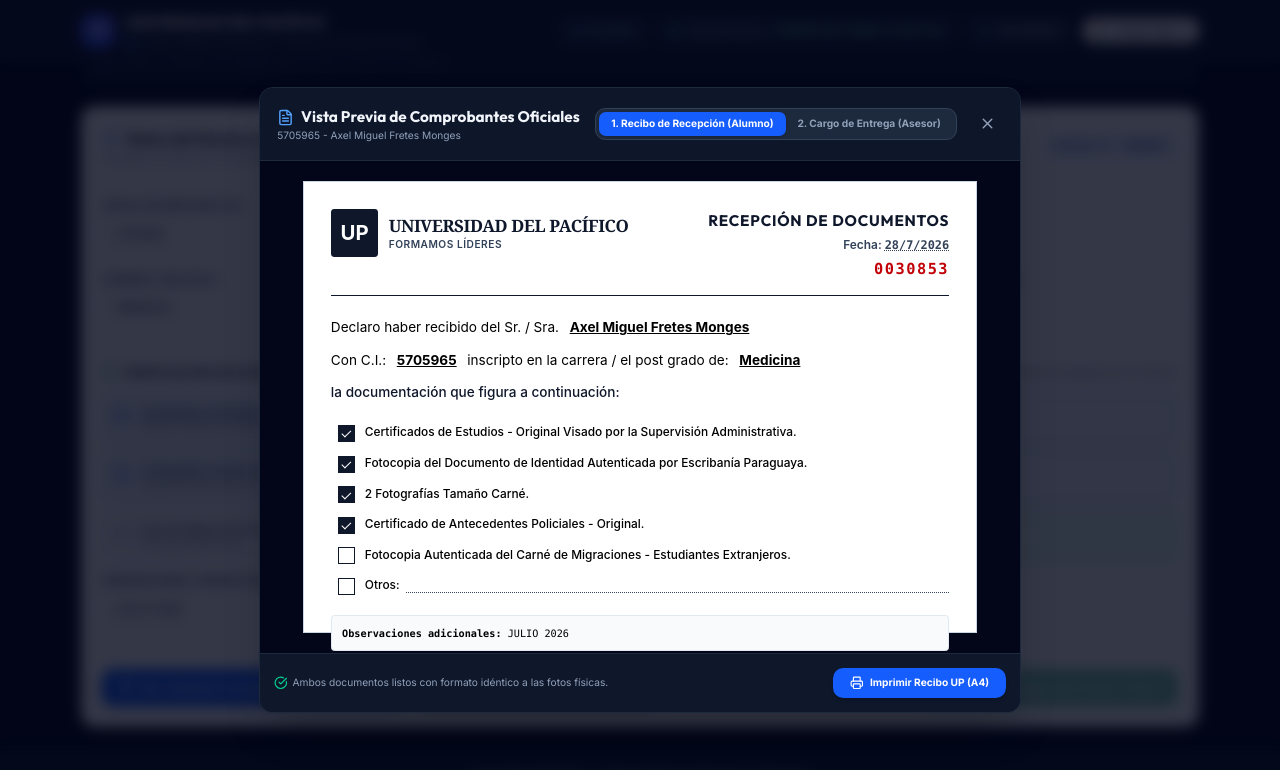
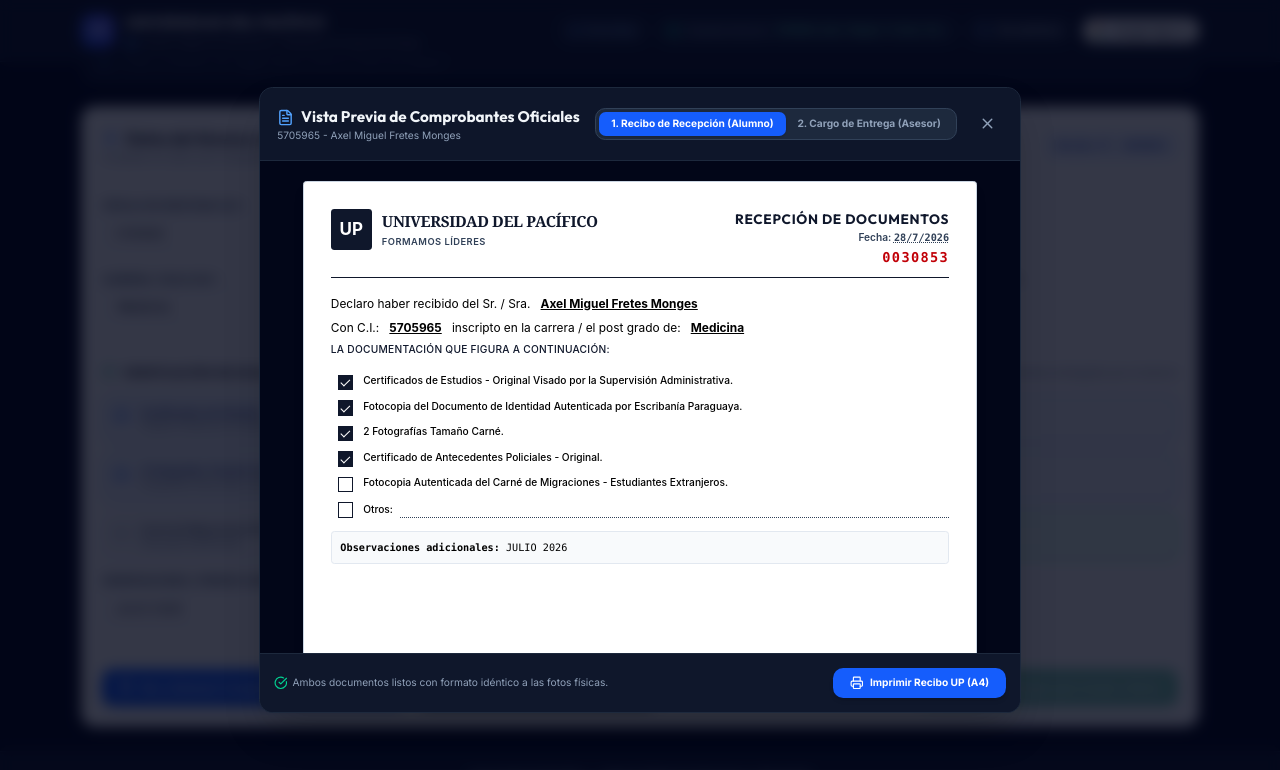
Before and after one commit to XxxRaiconxxX/recepcion-admisiones-up, a React (Vite) app: page / in a window 1280 px wide. Both pictures are taken after a click on the button "Ver y Generar Comprobantes (Vista Previa)". Shown: the part 281-1051 px from the top of the page. Built offline with nearby package versions, Linux system fonts and the light colour scheme; no server answers.

Commit message:
Fix A4 sheet container overflow in Recibo preview and add Odontologia documents to Cargo table

```diff
--- a/src/components/CargoPrintTemplate.tsx
+++ b/src/components/CargoPrintTemplate.tsx
@@ -7,6 +7,7 @@
 
 export const CargoPrintTemplate: React.FC<CargoPrintTemplateProps> = ({ student }) => {
   const nombreCompleto = `${student.nombres.trim().toUpperCase()} ${student.apellidos.trim().toUpperCase()}`;
+  const isOdontologia = student.carrera === 'Odontología';
 
   // Construcción de la lista en cadena de texto para la columna Documentos (Idéntico a Imagen 2)
   const docsList: string[] = [`CONTRATO ${student.carrera.toUpperCase()}`];
@@ -15,10 +16,17 @@
   if (student.antecedentesPoliciales) docsList.push('ANTECEDENTES POLICIALES');
   if (student.fotocopiaCedula) docsList.push('CEDULA FOTOCOPIA AUTENTICADA');
   if (student.carnetMigraciones) docsList.push('CARNÉ MIGRACIONES');
+
+  // Documentos adicionales específicos para Odontología
+  if (isOdontologia) {
+    if (student.tarjetaVacunacion) docsList.push('TARJETA DE VACUNACIÓN (COPIA)');
+    if (student.pruebaVistaOido) docsList.push('PRUEBA DE VISTA Y OÍDO');
+  }
+
   if (student.otros && student.descripcionOtros) docsList.push(student.descripcionOtros.toUpperCase());
 
   return (
-    <div id="print-cargo-content" className="w-full max-w-[210mm] min-h-[270mm] mx-auto bg-white p-8 text-black font-sans text-[11pt] leading-relaxed border border-slate-300 shadow-sm flex flex-col print:border-none print:shadow-none print:p-0">
+    <div id="print-cargo-content" className="w-full max-w-[210mm] min-h-[297mm] mx-auto bg-white p-8 text-black font-sans text-[11pt] leading-relaxed border border-slate-300 shadow-lg rounded-sm flex flex-col print:border-none print:shadow-none print:p-0 print:min-h-0">
 
       {/* Encabezado N° Promoción */}
       <div className="text-right font-semibold text-slate-800 text-sm mb-4">
--- a/src/components/ReciboPrintTemplate.tsx
+++ b/src/components/ReciboPrintTemplate.tsx
@@ -10,39 +10,40 @@
   const isOdontologia = student.carrera === 'Odontología';
 
   return (
-    <div id="print-receipt-content" className="w-full max-w-[210mm] mx-auto bg-white p-8 text-black font-sans text-[12pt] leading-relaxed border border-slate-300 shadow-sm print:border-none print:shadow-none print:p-0">
+    <div id="print-receipt-content" className="w-full max-w-[210mm] min-h-[297mm] mx-auto bg-white p-8 text-black font-sans text-[11pt] leading-relaxed border border-slate-300 shadow-lg rounded-sm flex flex-col justify-between print:border-none print:shadow-none print:p-0 print:min-h-0">
 
+      <div>
         {/* Encabezado con Logo y Título Fieles a Imagen 1 */}
-      <div className="flex justify-between items-start gap-6 border-b-2 border-slate-900 pb-4 mb-6">
+        <div className="flex justify-between items-start gap-6 border-b-2 border-slate-900 pb-3 mb-5">
           <div className="flex min-w-0 items-center space-x-3">
-          <div className="w-14 h-14 shrink-0 bg-slate-900 text-white font-bold flex items-center justify-center text-2xl rounded">
+            <div className="w-12 h-12 shrink-0 bg-slate-900 text-white font-bold flex items-center justify-center text-xl rounded">
               UP
             </div>
             <div>
-            <h1 className="text-xl font-bold tracking-tight text-slate-900 font-serif uppercase">
+              <h1 className="text-lg font-bold tracking-tight text-slate-900 font-serif uppercase">
                 Universidad del Pacífico
               </h1>
-            <p className="text-xs font-semibold text-slate-700 tracking-wider">
+              <p className="text-[11px] font-semibold text-slate-700 tracking-wider">
                 FORMAMOS LÍDERES
               </p>
             </div>
           </div>
 
           <div className="shrink-0 text-right">
-          <h2 className="text-lg font-bold uppercase tracking-wider text-slate-900">
+            <h2 className="text-base font-bold uppercase tracking-wider text-slate-900">
               RECEPCIÓN DE DOCUMENTOS
             </h2>
-          <div className="text-sm font-semibold text-slate-700 mt-1">
+            <div className="text-xs font-semibold text-slate-700 mt-0.5">
               Fecha: <span className="font-mono underline decoration-dotted">{student.fecha || new Date().toLocaleDateString('es-PY')}</span>
             </div>
-          <div className="text-lg font-mono font-bold text-red-700 tracking-widest mt-1">
+            <div className="text-base font-mono font-bold text-red-700 tracking-widest mt-0.5">
               {student.numeroRecibo || '0030853'}
             </div>
           </div>
         </div>
 
         {/* Declaración del Recibo */}
-      <div className="mb-6 space-y-3">
+        <div className="mb-5 space-y-2 text-sm">
           <p className="text-justify">
             Declaro haber recibido del Sr. / Sra.{' '}
             <span className="font-bold underline px-2">{nombreCompleto || '________________________________________________'}</span>
@@ -51,55 +52,55 @@
             Con C.I.: <span className="font-bold underline px-2">{student.ci || '____________________'}</span> inscripto en la carrera / el post grado de:{' '}
             <span className="font-bold underline px-2">{student.carrera || '__________________________________'}</span>
           </p>
-        <p className="font-medium text-slate-900 mt-2">
+          <p className="font-medium text-slate-900 mt-1 text-xs uppercase tracking-wide">
             la documentación que figura a continuación:
           </p>
         </div>
 
         {/* Lista de Documentos con Casillas de Verificación (Checkboxes) - Exacto a Imagen 1 */}
-      <div className="space-y-3.5 my-6 pl-2">
+        <div className="space-y-2.5 my-4 pl-2">
 
           <div className="flex items-start space-x-3">
-          <div className={`w-5 h-5 shrink-0 mt-0.5 border-2 border-slate-900 flex items-center justify-center font-bold text-[12px] leading-none ${student.certificadoEstudios ? 'bg-slate-900 text-white' : 'bg-white'}`}>
+            <div className={`w-4.5 h-4.5 shrink-0 mt-0.5 border-2 border-slate-900 flex items-center justify-center font-bold text-[11px] leading-none ${student.certificadoEstudios ? 'bg-slate-900 text-white' : 'bg-white'}`}>
               {student.certificadoEstudios && <span className="pdf-checkbox-check" />}
             </div>
-          <span className="text-sm font-medium">
+            <span className="text-xs font-medium leading-snug">
               Certificados de Estudios - Original Visado por la Supervisión Administrativa.
             </span>
           </div>
 
           <div className="flex items-start space-x-3">
-          <div className={`w-5 h-5 shrink-0 mt-0.5 border-2 border-slate-900 flex items-center justify-center font-bold text-[12px] leading-none ${student.fotocopiaCedula ? 'bg-slate-900 text-white' : 'bg-white'}`}>
+            <div className={`w-4.5 h-4.5 shrink-0 mt-0.5 border-2 border-slate-900 flex items-center justify-center font-bold text-[11px] leading-none ${student.fotocopiaCedula ? 'bg-slate-900 text-white' : 'bg-white'}`}>
               {student.fotocopiaCedula && <span className="pdf-checkbox-check" />}
             </div>
-          <span className="text-sm font-medium">
+            <span className="text-xs font-medium leading-snug">
               Fotocopia del Documento de Identidad Autenticada por Escribanía Paraguaya.
             </span>
           </div>
 
           <div className="flex items-start space-x-3">
-          <div className={`w-5 h-5 shrink-0 mt-0.5 border-2 border-slate-900 flex items-center justify-center font-bold text-[12px] leading-none ${student.fotosCarnet ? 'bg-slate-900 text-white' : 'bg-white'}`}>
+            <div className={`w-4.5 h-4.5 shrink-0 mt-0.5 border-2 border-slate-900 flex items-center justify-center font-bold text-[11px] leading-none ${student.fotosCarnet ? 'bg-slate-900 text-white' : 'bg-white'}`}>
               {student.fotosCarnet && <span className="pdf-checkbox-check" />}
             </div>
-          <span className="text-sm font-medium">
+            <span className="text-xs font-medium leading-snug">
               2 Fotografías Tamaño Carné.
             </span>
           </div>
 
           <div className="flex items-start space-x-3">
-          <div className={`w-5 h-5 shrink-0 mt-0.5 border-2 border-slate-900 flex items-center justify-center font-bold text-[12px] leading-none ${student.antecedentesPoliciales ? 'bg-slate-900 text-white' : 'bg-white'}`}>
+            <div className={`w-4.5 h-4.5 shrink-0 mt-0.5 border-2 border-slate-900 flex items-center justify-center font-bold text-[11px] leading-none ${student.antecedentesPoliciales ? 'bg-slate-900 text-white' : 'bg-white'}`}>
               {student.antecedentesPoliciales && <span className="pdf-checkbox-check" />}
             </div>
-          <span className="text-sm font-medium">
+            <span className="text-xs font-medium leading-snug">
               Certificado de Antecedentes Policiales - Original.
             </span>
           </div>
 
           <div className="flex items-start space-x-3">
-          <div className={`w-5 h-5 shrink-0 mt-0.5 border-2 border-slate-900 flex items-center justify-center font-bold text-[12px] leading-none ${student.carnetMigraciones ? 'bg-slate-900 text-white' : 'bg-white'}`}>
+            <div className={`w-4.5 h-4.5 shrink-0 mt-0.5 border-2 border-slate-900 flex items-center justify-center font-bold text-[11px] leading-none ${student.carnetMigraciones ? 'bg-slate-900 text-white' : 'bg-white'}`}>
               {student.carnetMigraciones && <span className="pdf-checkbox-check" />}
             </div>
-          <span className="text-sm font-medium">
+            <span className="text-xs font-medium leading-snug">
               Fotocopia Autenticada del Carné de Migraciones - Estudiantes Extranjeros.
             </span>
           </div>
@@ -108,19 +109,19 @@
           {isOdontologia && (
             <>
               <div className="flex items-start space-x-3">
-              <div className={`w-5 h-5 shrink-0 mt-0.5 border-2 border-slate-900 flex items-center justify-center font-bold text-[12px] leading-none ${student.tarjetaVacunacion ? 'bg-slate-900 text-white' : 'bg-white'}`}>
+                <div className={`w-4.5 h-4.5 shrink-0 mt-0.5 border-2 border-slate-900 flex items-center justify-center font-bold text-[11px] leading-none ${student.tarjetaVacunacion ? 'bg-slate-900 text-white' : 'bg-white'}`}>
                   {student.tarjetaVacunacion && <span className="pdf-checkbox-check" />}
                 </div>
-              <span className="text-sm font-semibold text-purple-950">
+                <span className="text-xs font-semibold text-purple-950 leading-snug">
                   Tarjeta de vacunación (copia) - Requisito Facultad de Odontología.
                 </span>
               </div>
 
               <div className="flex items-start space-x-3">
-              <div className={`w-5 h-5 shrink-0 mt-0.5 border-2 border-slate-900 flex items-center justify-center font-bold text-[12px] leading-none ${student.pruebaVistaOido ? 'bg-slate-900 text-white' : 'bg-white'}`}>
+                <div className={`w-4.5 h-4.5 shrink-0 mt-0.5 border-2 border-slate-900 flex items-center justify-center font-bold text-[11px] leading-none ${student.pruebaVistaOido ? 'bg-slate-900 text-white' : 'bg-white'}`}>
                   {student.pruebaVistaOido && <span className="pdf-checkbox-check" />}
                 </div>
-              <span className="text-sm font-semibold text-purple-950">
+                <span className="text-xs font-semibold text-purple-950 leading-snug">
                   Prueba de vista y Oído - Examen/Certificado de vista y oído.
                 </span>
               </div>
@@ -128,10 +129,10 @@
           )}
 
           <div className="flex items-start space-x-3">
-          <div className={`w-5 h-5 shrink-0 mt-0.5 border-2 border-slate-900 flex items-center justify-center font-bold text-[12px] leading-none ${student.otros ? 'bg-slate-900 text-white' : 'bg-white'}`}>
+            <div className={`w-4.5 h-4.5 shrink-0 mt-0.5 border-2 border-slate-900 flex items-center justify-center font-bold text-[11px] leading-none ${student.otros ? 'bg-slate-900 text-white' : 'bg-white'}`}>
               {student.otros && <span className="pdf-checkbox-check" />}
             </div>
-          <div className="flex-1 min-w-0 h-5 leading-5 text-sm font-medium flex items-center gap-2">
+            <div className="flex-1 min-w-0 h-5 leading-5 text-xs font-medium flex items-center gap-2">
               <span>Otros:</span>
               <span className="h-5 border-b border-dotted border-slate-700 flex-1 min-w-0 overflow-hidden whitespace-nowrap px-2 font-mono">
                 {student.descripcionOtros || '\u00A0'}
@@ -141,17 +142,19 @@
 
         </div>
 
-      {/* Descripción de Otros si aplica */}
+        {/* Descripción de Observaciones si aplica */}
         {student.observaciones && (
-        <div className="mt-4 p-3 bg-slate-50 border border-slate-200 rounded text-xs font-mono">
+          <div className="mt-3 p-2.5 bg-slate-50 border border-slate-200 rounded text-xs font-mono">
             <span className="font-bold">Observaciones adicionales:</span> {student.observaciones}
           </div>
         )}
+      </div>
 
       {/* Sección de Pie y Firmas Físicas - Imagen 1 */}
-      <div className="mt-14 pt-6 border-t border-slate-300 grid grid-cols-2 gap-8 text-center text-xs font-medium">
       <div>
-          <div className="h-16 flex items-end justify-center mb-1">
+        <div className="mt-8 pt-4 border-t border-slate-300 grid grid-cols-2 gap-8 text-center text-xs font-medium">
+          <div>
+            <div className="h-14 flex items-end justify-center mb-1">
               <span className="text-slate-400 italic text-[10px]">Firma física del alumno</span>
             </div>
             <div className="border-t border-slate-900 pt-1">
@@ -166,7 +169,7 @@
           </div>
 
           <div>
-          <div className="h-16 flex items-end justify-center mb-1">
+            <div className="h-14 flex items-end justify-center mb-1">
               <span className="text-slate-400 italic text-[10px]">Firma y sello de recepción</span>
             </div>
             <div className="border-t border-slate-900 pt-1">
@@ -182,8 +185,9 @@
         </div>
 
         {/* Pie Imprenta Legal / Formamos Líderes */}
-      <div className="mt-8 text-[8px] text-slate-400 text-center border-t border-slate-100 pt-2 font-mono">
+        <div className="mt-6 text-[8px] text-slate-400 text-center border-t border-slate-100 pt-2 font-mono">
           UP Impresos • Universidad del Pacífico • Asunción, Paraguay • Recibo de Admisión
+        </div>
       </div>
 
     </div>
```
Lines whose indentation alone changed are shown as unchanged.
